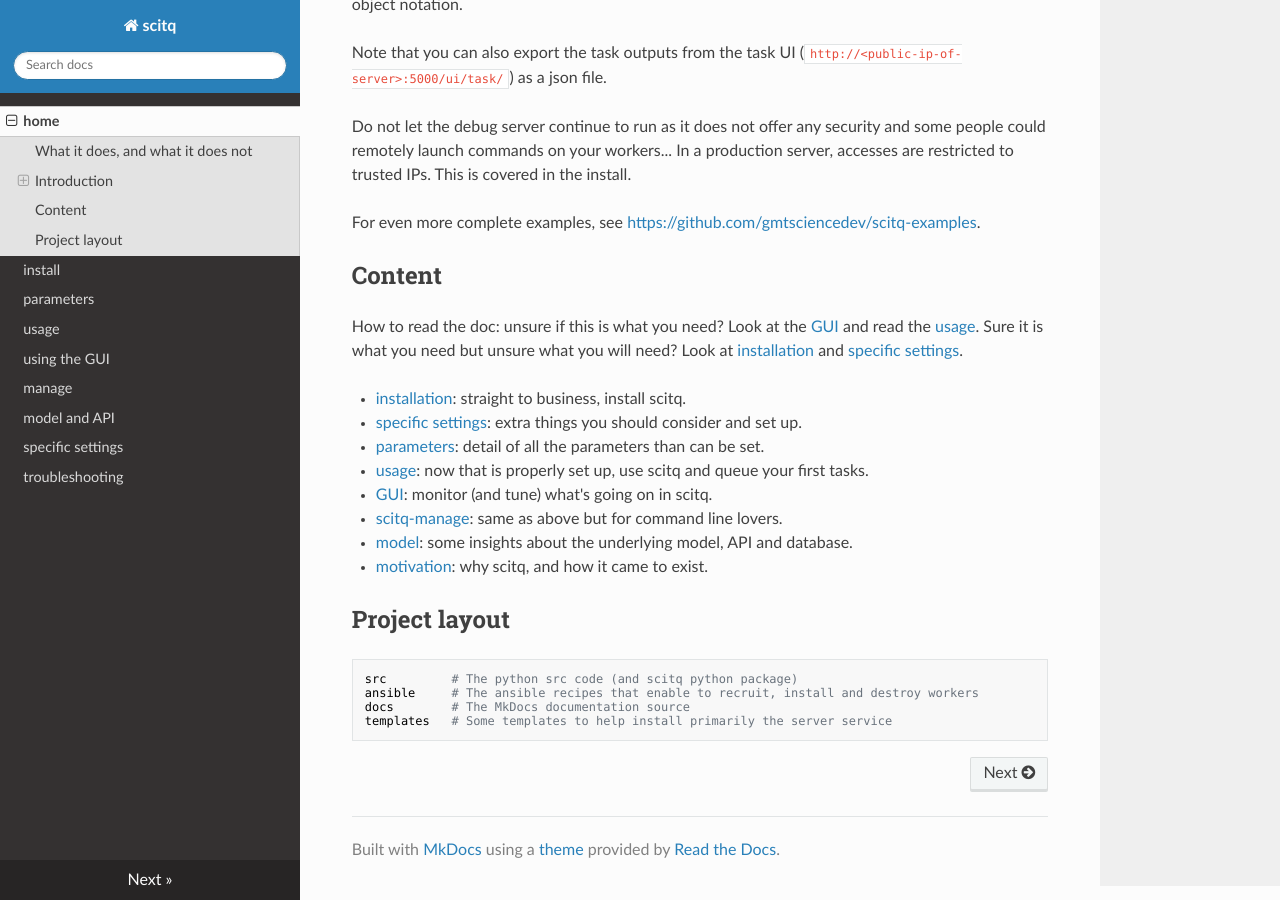
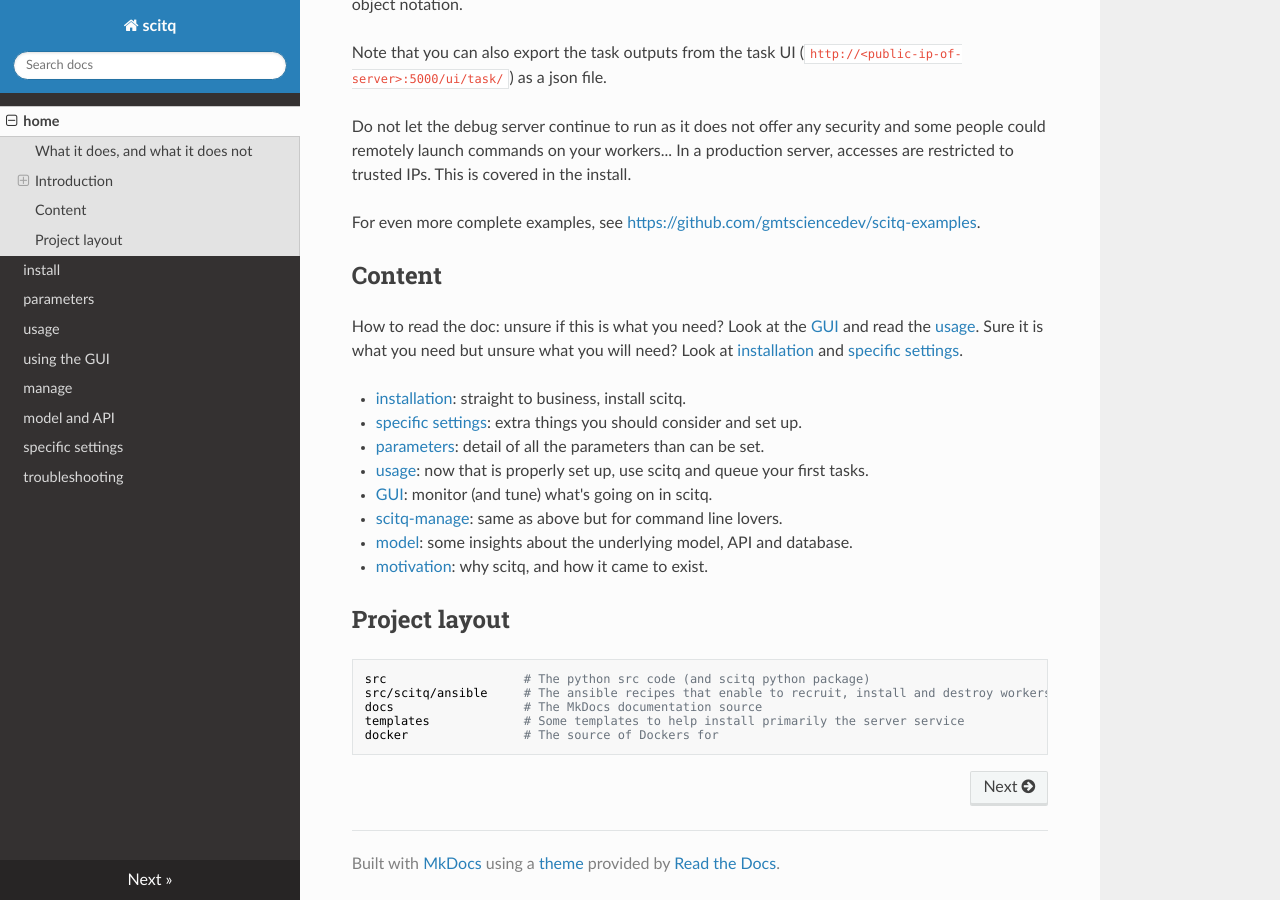
Before and after one commit to gmtsciencedev/scitq, an MkDocs documentation site: the page built from docs/index.md, in a window 1280 px wide and 900 px high, scrolled down 8401 px. Built offline with MkDocs 1.6.1, drawn with Linux system fonts in a browser that asks for light colours; nearby versions of some CDN libraries.

Commit message:
Docker update and misc enhancements in doc

````diff
--- a/docker/scitq-server/README.md
+++ b/docker/scitq-server/README.md
@@ -3,8 +3,10 @@
 DO NOT USE IN PRODUCTION
 
 ```bash
-docker run -d --rm -p 5000:5000 -v /tmp:/var/lib/scitq gmtcience/scitq-server:latest
+docker run -d -p 5000:5000 -v /tmp:/var/lib/scitq gmtcience/scitq-server:latest
 ```
+
+You can mount also a file in `/etc/ansible/inventory/02-scitq to provide different options for ansible worker deploy code.
 
 # with postgresql
 
@@ -13,5 +15,9 @@ docker run --name some-postgres -e POSTGRES_PASSWORD=mysecretpassword -e POSTGRE
 ```
 
 ```bash
-docker run -d --rm -p 5000:5000 -e SQLALCHEMY_DATABASE_URI=postgresql://postgres:mysecretpassword@host.docker.internal:55000/scitq gmtcience/scitq-server:latest
+docker run -d -p 5000:5000 -e SQLALCHEMY_DATABASE_URI=postgresql://postgres:mysecretpassword@host.docker.internal:55000/scitq gmtcience/scitq-server:latest
 ```
+
+Same as above, you can mount also a file in `/etc/ansible/inventory/02-scitq to provide different options for ansible worker deploy code.
+
+Note that this is not really production ready: a production setup needs postgresql AND uwsgi which is not available (yet) in this docker. This still use the debug server mode, which is simpler but will not perform well even under moderate load.
--- a/docker/scitq-worker/README.md
+++ b/docker/scitq-worker/README.md
@@ -7,8 +7,11 @@ docker run --privileged --rm -d gmtscience/scitq-worker:latest
 # Recommended usage
 
 ```bash
-docker run -v /tmp:/scratch -v /tmp:/var/lib/docker -e NAME=node1  -e SCITQ_SERVER=$SCITQ_SERVER --privileged --rm -d gmtscience/scitq-worker:latest
+docker run -v /tmp:/scratch -v /tmp:/var/lib/docker -e NAME=node1  -e SCITQ_SERVER=$SCITQ_SERVER --privileged -d gmtscience/scitq-worker:latest
 ```
+
+You can mount also `/etc/scitq-worker.conf` notably to provide Azure storage identifyers, and `/root/.aws` for AWS S3 storage identifyers.
+
 
 # dind or dood ?
 
--- a/docs/index.md
+++ b/docs/index.md
@@ -15,7 +15,8 @@ How to read the doc: unsure if this is what you need? Look at the [GUI](gui.md)
 
 ## Project layout
 
-    src         # The python src code (and scitq python package)
-    ansible     # The ansible recipes that enable to recruit, install and destroy workers
-    docs        # The MkDocs documentation source
-    templates   # Some templates to help install primarily the server service
+    src                   # The python src code (and scitq python package)
+    src/scitq/ansible     # The ansible recipes that enable to recruit, install and destroy workers
+    docs                  # The MkDocs documentation source
+    templates             # Some templates to help install primarily the server service
+    docker                # The source of Dockers for
````
Also changed, not shown: 4 other files.
